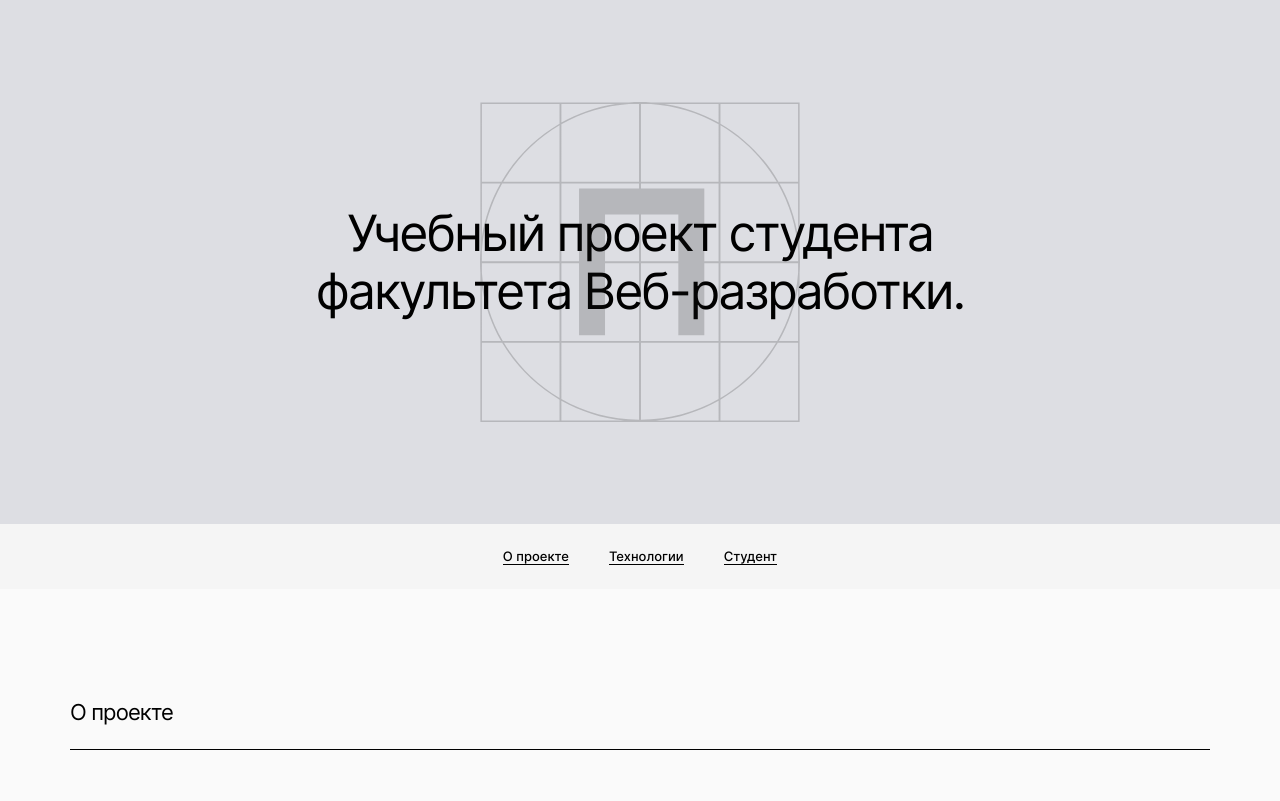
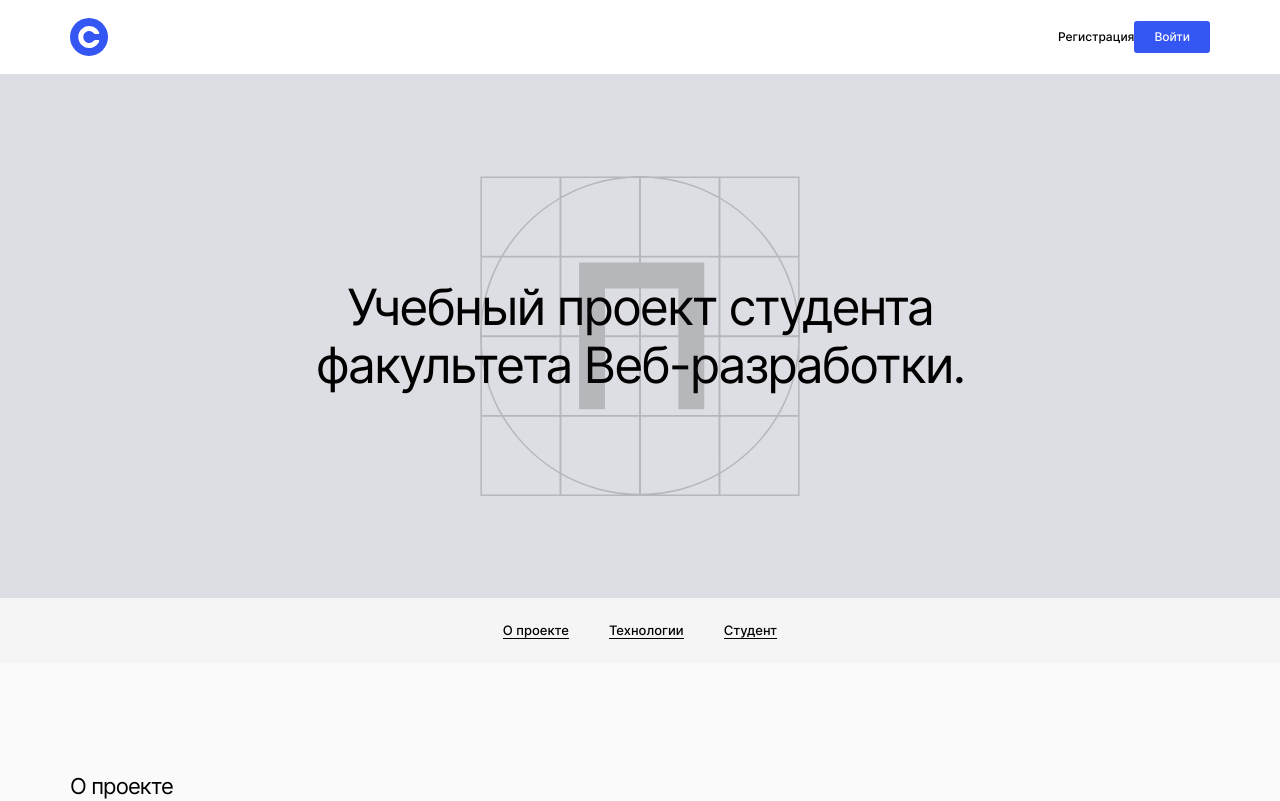
Before and after one commit to Imjogan/movies-explorer-frontend, a React (Create React App) app: page / in a window 1280 px wide. Shown: the top 801 px of the page. Built offline with nearby package versions, Linux system fonts and the light colour scheme.

Commit message:
начата работа над компонентом header

```diff
--- a/src/components/AboutMe/AboutMe.css
+++ b/src/components/AboutMe/AboutMe.css
@@ -71,12 +71,11 @@
   font-weight: 500;
   font-size: 14px;
   line-height: 17px;
-  border-bottom: 1px solid rgba(0, 0, 0, 0);
-  transition: border 0.3s ease-in-out;
+  transition: opacity 0.3s ease-in-out;
 }
 
 .about-me__link:hover {
-  border-bottom: 1px solid rgba(0, 0, 0, 1);
+  opacity: 0.7;
 }
 
 @media screen and (max-width: 1200px) {
--- a/src/components/App/App.js
+++ b/src/components/App/App.js
@@ -1,9 +1,11 @@
 import Main from '../Main/Main';
 import Footer from '../Footer/Footer';
+import Header from '../Header/Header';
 
 const App = () => {
   return (
     <section className="app">
+      <Header />
       <Main />
       <Footer />
     </section>
--- /dev/null
+++ b/src/components/Button/Button.css
@@ -0,0 +1,34 @@
+.button {
+  font-style: normal;
+  font-weight: 500;
+  font-size: 12px;
+  line-height: 16px;
+  text-align: center;
+  transition: opacity 0.3s ease-in-out;
+  cursor: pointer;
+}
+
+.button:hover {
+  opacity: 0.8;
+}
+
+.button_type_default {
+  color: #000;
+  background-color: transparent;
+  border: none;
+  padding: 0;
+  margin: 0;
+}
+
+.button_type_default:hover {
+  opacity: 0.7;
+}
+
+.button_type_blue {
+  color: #fff;
+  background-color: #3456f3;
+  border-radius: 3px;
+  border: none;
+  padding: 8px 20px;
+  margin: 0;
+}
--- /dev/null
+++ b/src/components/Button/Button.js
@@ -0,0 +1,11 @@
+import './Button.css';
+
+const Button = ({ type, name, buttonStyle }) => {
+  return (
+    <button type={type} className={`button button_type_${buttonStyle}`}>
+      {name}
+    </button>
+  );
+};
+
+export default Button;
--- a/src/components/Footer/Footer.css
+++ b/src/components/Footer/Footer.css
@@ -63,12 +63,11 @@
   font-size: 13px;
   line-height: 16px;
   color: #000;
-  border-bottom: 1px solid rgba(0, 0, 0, 0);
-  transition: border 0.3s ease-in-out;
+  transition: opacity 0.3s ease-in-out;
 }
 
 .footer__link:hover {
-  border-bottom: 1px solid rgba(0, 0, 0, 1);
+  opacity: 0.7;
 }
 
 @media screen and (max-width: 678px) {
--- a/src/components/Header/Header.css
+++ b/src/components/Header/Header.css
@@ -0,0 +1,14 @@
+.header {
+  padding: 0 70px;
+  min-height: 74px;
+  box-sizing: border-box;
+  display: flex;
+  justify-content: space-between;
+  align-items: center;
+}
+
+.header__menu {
+  margin: 0;
+  padding: 0;
+  display: flex;
+}
--- a/src/components/Header/Header.js
+++ b/src/components/Header/Header.js
@@ -0,0 +1,17 @@
+import './Header.css';
+import Button from '../Button/Button';
+import headerLogo from '../../images/header/logo.svg';
+
+const Header = () => {
+  return (
+    <section className="header">
+      <img className="header__logo" src={headerLogo} alt="Логотип сайта" />
+      <nav className="header__menu">
+        <Button type={'button'} name={'Регистрация'} buttonStyle={'default'} />
+        <Button type={'button'} name={'Войти'} buttonStyle={'blue'} />
+      </nav>
+    </section>
+  );
+};
+
+export default Header;
--- a/src/components/NavTab/NavTab.css
+++ b/src/components/NavTab/NavTab.css
@@ -26,7 +26,7 @@
 
 .nav-tab__item:hover {
   border-bottom: 1px solid rgba(0, 0, 0, 0);
-  opacity: 0.8;
+  opacity: 0.7;
 }
 
 @media screen and (max-width: 425px) {
--- a/src/components/Portfolio/Portfolio.css
+++ b/src/components/Portfolio/Portfolio.css
@@ -29,7 +29,7 @@
   border-bottom: 1px solid rgba(232, 232, 232, 1);
   margin: 20px 0 0;
   padding: 0 0 19px;
-  transition: border 0.3s ease-in-out;
+  transition: opacity 0.3s ease-in-out;
 }
 
 .portfolio__list-item:first-of-type {
@@ -37,11 +37,11 @@
 }
 
 .portfolio__list-item:last-of-type {
-  border-bottom: 1px solid rgba(232, 232, 232, 0);
+  border-bottom: none;
 }
 
 .portfolio__list-item:hover {
-  border-bottom: 1px solid rgba(0, 0, 0, 1);
+  opacity: 0.7;
 }
 
 .portfolio__link {
```
Also changed, not shown: src/images/header/logo.svg (added).
